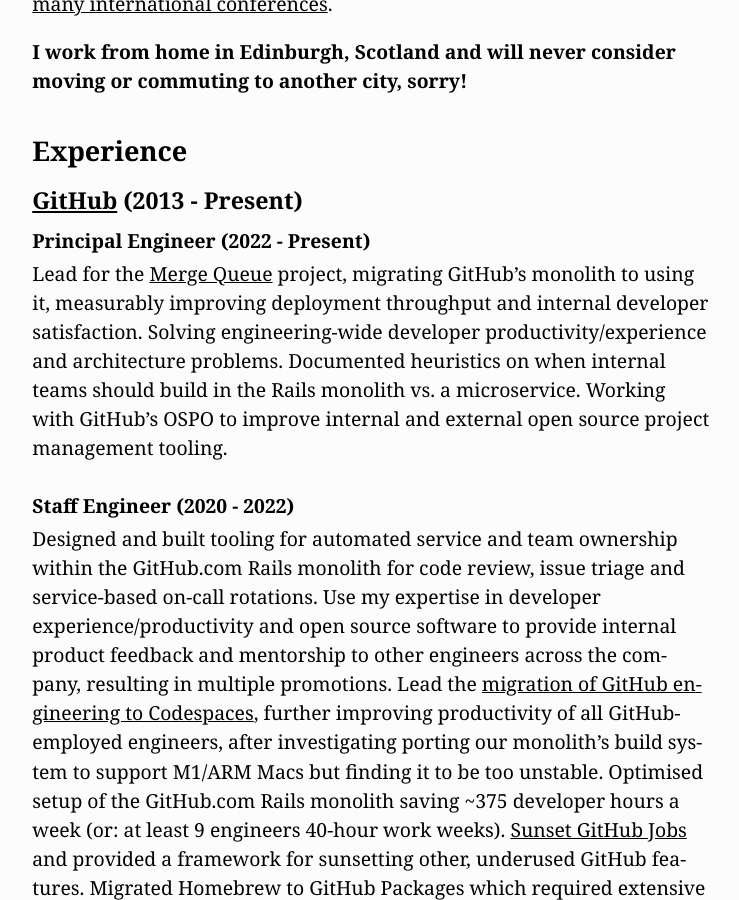
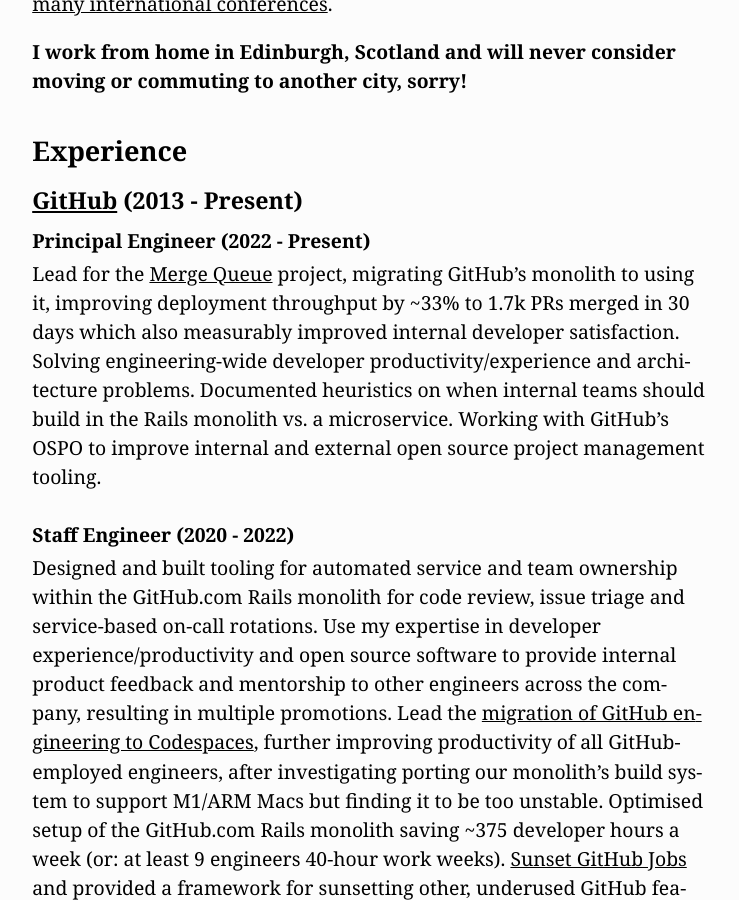
Before and after one commit to MikeMcQuaid/mikemcquaid.com, a Jekyll site: the page built from cv.md, in a window 1280 px wide and 900 px high, scrolled down 388 px. Shown: the whole window, without its empty margins (269-1008 px from the left). Built offline with Jekyll 4.4.1, drawn with Linux system fonts in a browser that asks for light colours.

Commit message:
cv: add numbers.

```diff
--- a/cv.md
+++ b/cv.md
@@ -17,7 +17,7 @@
 
 ##### Principal Engineer (2022 - Present)
 
-Lead for the [Merge Queue](https://docs.github.com/en/repositories/configuring-branches-and-merges-in-your-repository/configuring-pull-request-merges/managing-a-merge-queue) project, migrating GitHub's monolith to using it, measurably improving deployment throughput and internal developer satisfaction. Solving engineering-wide developer productivity/experience and architecture problems. Documented heuristics on when internal teams should build in the Rails monolith vs. a microservice. Working with GitHub's OSPO to improve internal and external open source project management tooling.
+Lead for the [Merge Queue](https://docs.github.com/en/repositories/configuring-branches-and-merges-in-your-repository/configuring-pull-request-merges/managing-a-merge-queue) project, migrating GitHub's monolith to using it, improving deployment throughput by ~33% to 1.7k PRs merged in 30 days which also measurably improved internal developer satisfaction. Solving engineering-wide developer productivity/experience and architecture problems. Documented heuristics on when internal teams should build in the Rails monolith vs. a microservice. Working with GitHub's OSPO to improve internal and external open source project management tooling.
 
 ##### Staff Engineer (2020 - 2022)
 
```
